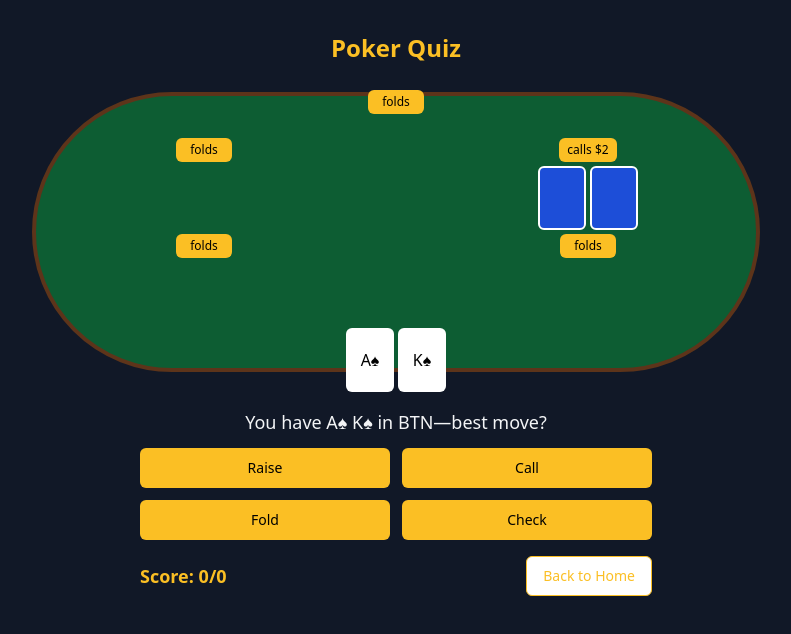
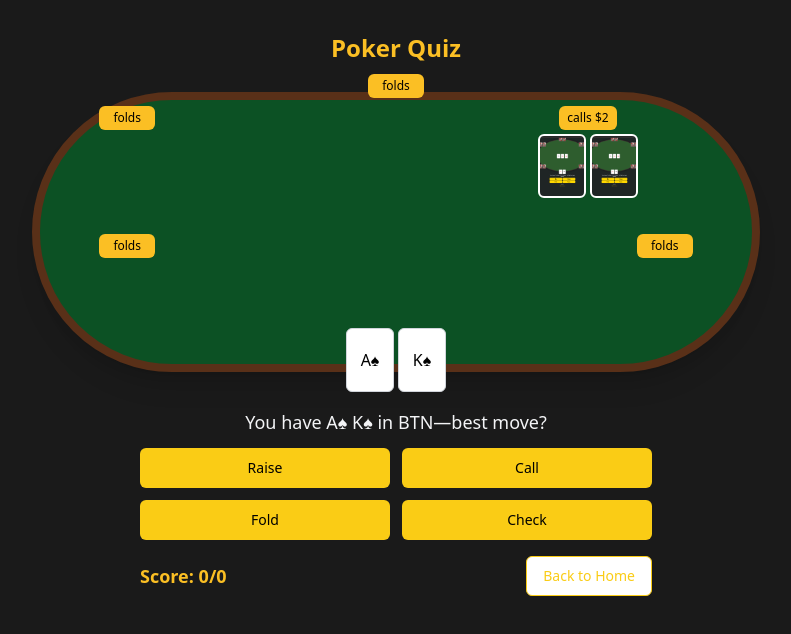
Before and after one commit to foxfire123321/wild-card-quizzer, a React (Vite) app: page /quiz in a window 1280 px wide. Shown: the top 634 px of the page, without its empty margins (244-1035 px from the left). Built offline with nearby package versions, Linux system fonts and the light colour scheme.

Commit message:
Refactor: Update poker table styling and opponent card positions
- Updated the poker table's visual appearance to match the provided screenshot.
- Adjusted the positions of opponent cards for visual consistency.

```diff
--- a/src/components/poker/PokerCard.tsx
+++ b/src/components/poker/PokerCard.tsx
@@ -11,7 +11,9 @@ const PokerCard: React.FC<PokerCardProps> = ({ card, faceUp = false, isFolded =
   return (
     <div
       className={`w-8 h-12 sm:w-10 sm:h-14 md:w-12 md:h-16 rounded-md flex items-center justify-center transition-all duration-500 ${
-        faceUp ? 'bg-white text-black' : 'bg-blue-700 border-2 border-white'
+        faceUp
+          ? 'bg-white text-black border border-gray-300'
+          : 'bg-red-600 bg-opacity-90 border-2 border-white bg-[url("/lovable-uploads/df7d54ef-8b1b-4430-9eda-5119cbc46e14.png")] bg-center bg-cover'
       } ${
         isFolded ? 'opacity-0 scale-75 rotate-12 translate-x-2' : 'opacity-100'
       }`}
--- a/src/components/poker/PokerTable.tsx
+++ b/src/components/poker/PokerTable.tsx
@@ -23,14 +23,14 @@ interface PokerTableProps {
   visibleOpponents: number[];
 }
 
-// Define table positions around the oval
+// Define table positions around the oval - adjusted to match screenshot
 const tablePositions = [
-  { x: 50, y: 80 },  // Bottom
-  { x: 75, y: 65 },  // Bottom right
-  { x: 75, y: 35 },  // Top right
-  { x: 50, y: 20 },  // Top
-  { x: 25, y: 35 },  // Top left
-  { x: 25, y: 65 }   // Bottom left
+  { x: 50, y: 85 },  // Bottom (user)
+  { x: 85, y: 65 },  // Bottom right - moved 10% right
+  { x: 75, y: 25 },  // Top right
+  { x: 50, y: 15 },  // Top
+  { x: 15, y: 25 },  // Top left - moved 10% left
+  { x: 15, y: 65 }   // Bottom left - moved 10% left
 ];
 
 // Map positions to indices on the table (clockwise, starting from bottom)
@@ -72,7 +72,7 @@ const PokerTable: React.FC<PokerTableProps> = ({
 
   return (
     <div className="relative w-full h-56 sm:h-64 md:h-72 lg:h-80 mb-4">
-      {/* Oval table */}
+      {/* Oval table - updated with more pronounced oval shape */}
       <div className="absolute inset-5 rounded-full poker-table"></div>
 
       {/* User's position and cards at the bottom */}
--- a/src/index.css
+++ b/src/index.css
@@ -104,19 +104,19 @@
 
 /* Quiz theme */
 .quiz-theme {
-  @apply bg-gray-900 text-gray-100;
+  @apply bg-[#1a1a1a] text-gray-100;
 }
 
 .quiz-theme .poker-table {
-  @apply bg-poker-green border-4 border-poker-brown;
+  @apply bg-[#0c5124] border-8 border-[#593018] shadow-xl;
 }
 
 .quiz-theme .btn-answer {
-  @apply bg-amber-400 text-black hover:bg-amber-500;
+  @apply bg-yellow-400 text-black hover:bg-yellow-500;
 }
 
 .quiz-theme .btn-nav {
-  @apply border-amber-400 text-amber-400 hover:bg-amber-400 hover:text-black;
+  @apply border-yellow-400 text-yellow-400 hover:bg-yellow-400 hover:text-black;
 }
 
 /* Make sure content is never clipped and maintains proper responsive sizing */
```
Also changed, not shown: public/lovable-uploads/df7d54ef-8b1b-4430-9eda-5119cbc46e14.png (added).
